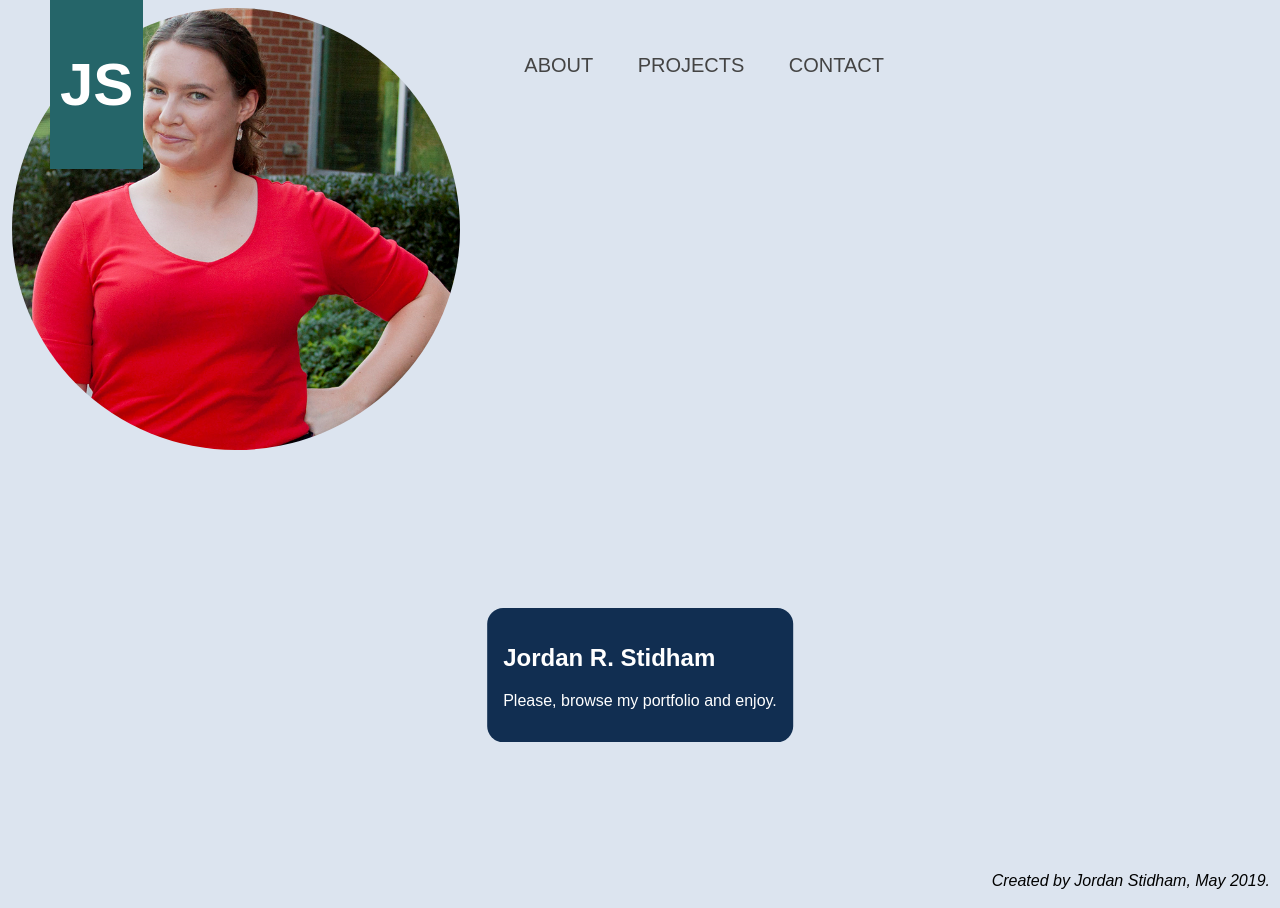
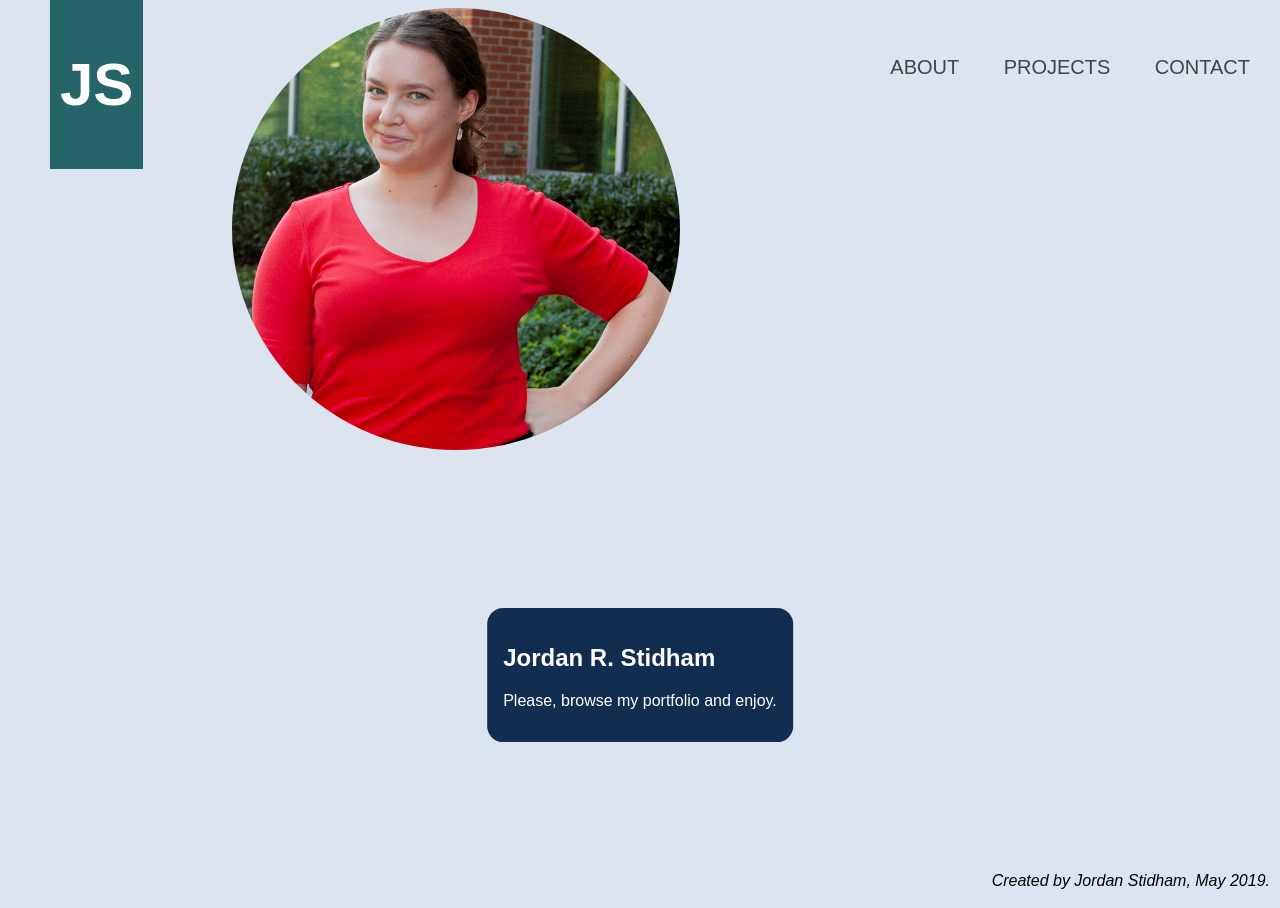
Before and after one commit to jordanstidham/PORTFOLIO, a Jekyll site: the page built from README.md, in a window 1280 px wide. Built offline with Jekyll 4.4.1, drawn with Linux system fonts in a browser that asks for light colours; our own code applies the rules of GitHub Pages for plain Markdown files.

Commit message:
Update main.css

```diff
--- a/css/main.css
+++ b/css/main.css
@@ -22,9 +22,11 @@ body {
 
 /*navbar style*/
 .nav {
-    float: right;
     padding: 10px 0px;
 	text-align: center;
+	position: absolute;
+    right: 10px;
+    top: 10px;
 }
 .main-menu ul {
     padding: 0;
```
